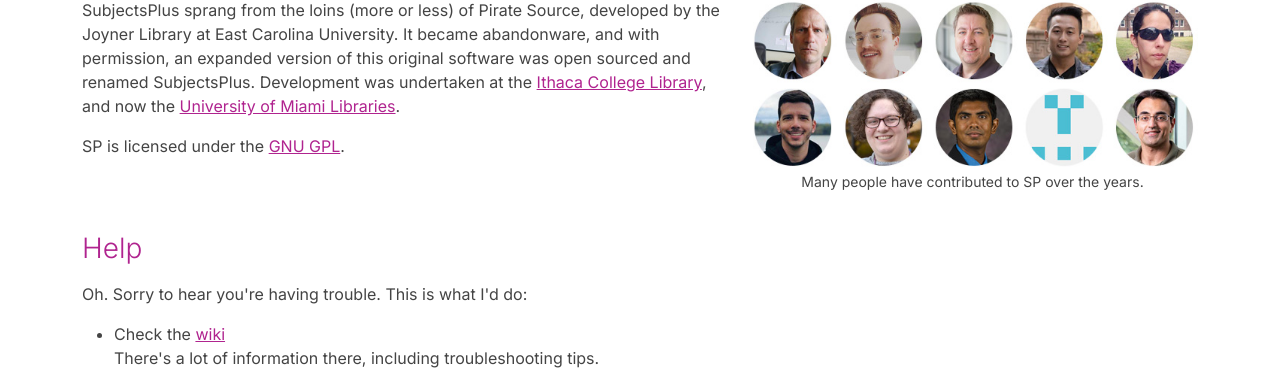
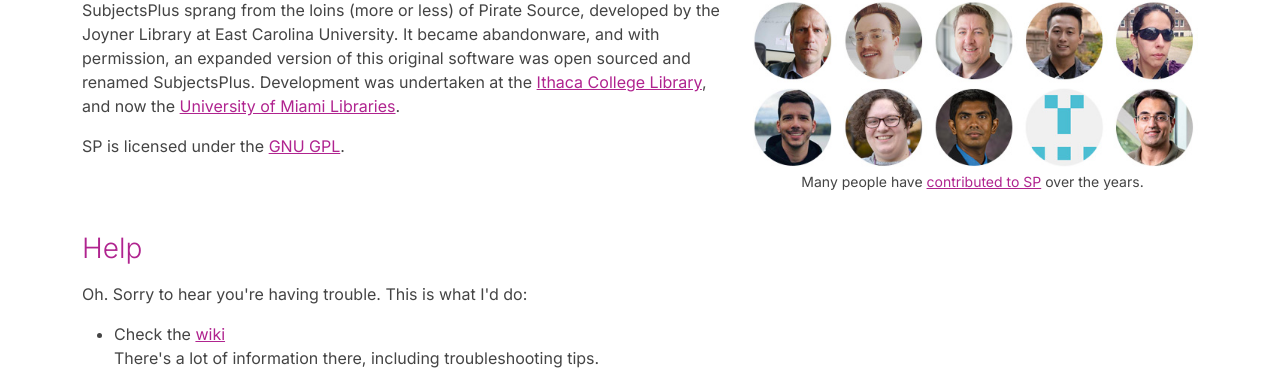
Before and after one commit to subjectsplus/subjectsplus.github.io, a Jekyll site: the page built from index.html, in a window 1280 px wide. Shown: the part 1062-1432 px from the top of the page. Built offline with Jekyll 4.4.1, drawn with Linux system fonts in a browser that asks for light colours.

Commit message:
Update content links

```diff
--- a/index.html
+++ b/index.html
@@ -55,17 +55,17 @@
     </div>
     <div class="col-lg-5 text-lg-center">
         <img src="{{ 'images/sp-contributors.jpg' | image_path }}" alt="Contributors" class="img-fluid" />
-        <p class="fs-sm">Many people have contributed to SP over the years.</p>
+        <p class="fs-sm">Many people have <a href="https://github.com/subjectsplus/SubjectsPlus/graphs/contributors" target="_blank">contributed to SP</a> over the years.</p>
     </div>
 </div>
 
 <h2 id="help" class="fw-light mt-4">Help</h2>
 <p>Oh. Sorry to hear you're having trouble. This is what I'd do:</p>
 <ul class="list-space">
-    <li>Check the <a href="http://www.subjectsplus.com/wiki2/" target="_blank">wiki</a><br />
+    <li>Check the <a href="https://github.com/subjectsplus/SubjectsPlus/wiki" target="_blank">wiki</a><br />
         There's a lot of information there, including troubleshooting tips.</li>
     <li>Post to the <a href="http://groups.google.com/group/subjectsplus" target="_blank">Google Group</a><br />
-        Most problems have been encountered before, and someone generally responds pretty quickly.  You could search the archives, too.</li>
+        Most problems have been encountered before, and someone generally responds pretty quickly. You could search the archives, too.</li>
     <li>And there are <a href="https://www.youtube.com/user/SubjectsPlus" target="_blank">some videos on YouTube</a>.
     </li>
 </ul>
```
